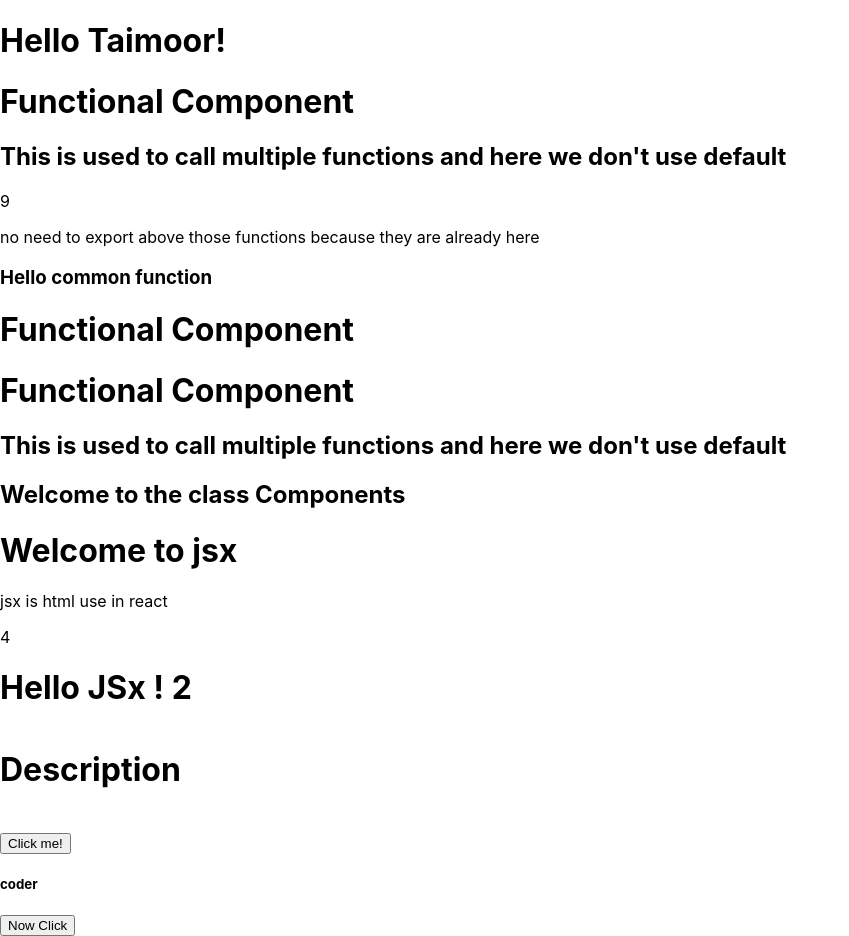
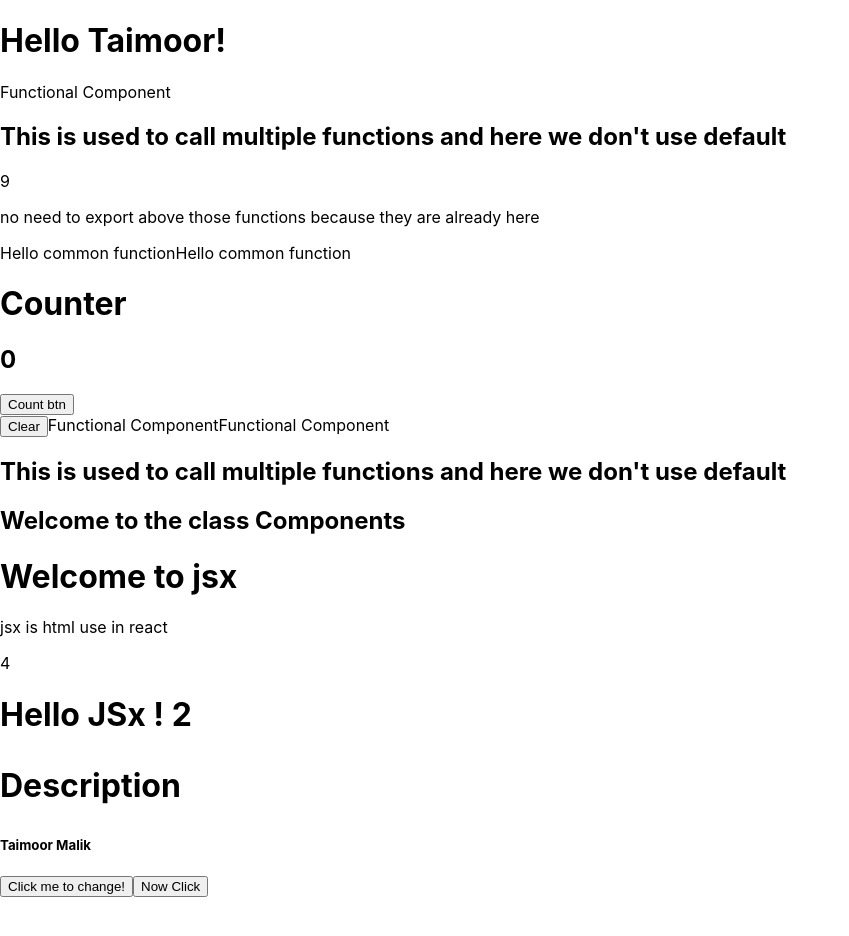
Before and after one commit to TaimoorAli77/code4Education, a React (Create React App) app: page / in a window 1280 px wide. Shown: the whole page, without its empty margins (0-849 px from the left). After the commit the page ends 897 px from the top, so only its background shows below. Built offline with nearby package versions, Linux system fonts and the light colour scheme.

Commit message:
counter code

```diff
--- a/src/App.js
+++ b/src/App.js
@@ -1,5 +1,6 @@
 import './App.css';
 import Button from './Button';
+import Counter from './Counter';
 import User2 from './User2';
 import User3 from './User3';
 import User4 from './User4';
@@ -10,6 +11,7 @@ function App() {
     <>
       <h1>Hello Taimoor!</h1>
       <Users />
+      <Counter />
       <NUsers />
       <NUsers></NUsers>
       <NewCustomer />
--- a/src/Button.jsx
+++ b/src/Button.jsx
@@ -1,15 +1,16 @@
 import React from "react";
-
+import { useState } from "react";
 const Button = () => {
-  let data = "coder";
+  const [data, setData] = useState("Taimoor Malik");
   const btn = () => {
-    data = "Code for future!";
+    setData("Code for future!");
     alert(data);
   };
+  console.log("render...");
   return (
-    <div>
-      <button onClick={btn}>Click me!</button>
+    <>
       <h5>{data}</h5>
+      <button onClick={btn}>Click me to change!</button>
       <button
         onClick={() => {
           alert("Welcome back");
@@ -17,7 +18,7 @@ const Button = () => {
       >
         Now Click
       </button>
-    </div>
+    </>
   );
 };
 
--- /dev/null
+++ b/src/Counter.jsx
@@ -0,0 +1,29 @@
+import React, { useState } from "react";
+
+const Counter = () => {
+  const [count, setCount] = useState(0);
+  return (
+    <>
+      <h1>Counter</h1>
+      <h2>{count}</h2>
+      <button
+        type="button"
+        onClick={() => {
+          setCount(count + 1);
+        }}
+      >
+        Count btn
+      </button>
+      <br></br>
+      <button
+        onClick={() => {
+          setCount(0);
+        }}
+      >
+        Clear
+      </button>
+    </>
+  );
+};
+
+export default Counter;
--- a/src/User2.js
+++ b/src/User2.js
@@ -3,9 +3,9 @@ import React, { Component } from 'react'
 export class User2 extends Component {
   render() {
     return (
-      <div>
+      <>
         <h2>Welcome to the class Components</h2>
-      </div>
+      </>
     )
   }
 }
--- a/src/User4.jsx
+++ b/src/User4.jsx
@@ -5,6 +5,6 @@ export default function User4() {
     "h1",
     null,
     "Hello JSx ! 2 ",
-    React.createElement("h4", null, "Description")
+    React.createElement("p", null, "Description")
   );
 }
--- a/src/Users.js
+++ b/src/Users.js
@@ -1,26 +1,26 @@
 import React from 'react';
 
 export default function Users() {
-  function common(){
-    return(<h3>Hello common function</h3>)
+  function NewCommon() {
+    return (<>Hello common function</>)
   }
-  return (<div>
+  return (<>
     <NUsers />
     <NewCustomer />
-    {3*3}
+    {3 * 3}
     <p>
       no need to export above those functions because they are already here
     </p>
-    {common()}
-    <common />
-  </div>);
+    {NewCommon()}
+    <NewCommon />
+  </>);
 }
 
 export function NUsers() {
   return (
-    <h1>
+    <>
       Functional Component
-    </h1>
+    </>
   );
 }
 
```
Also changed, not shown: inf.txt.
